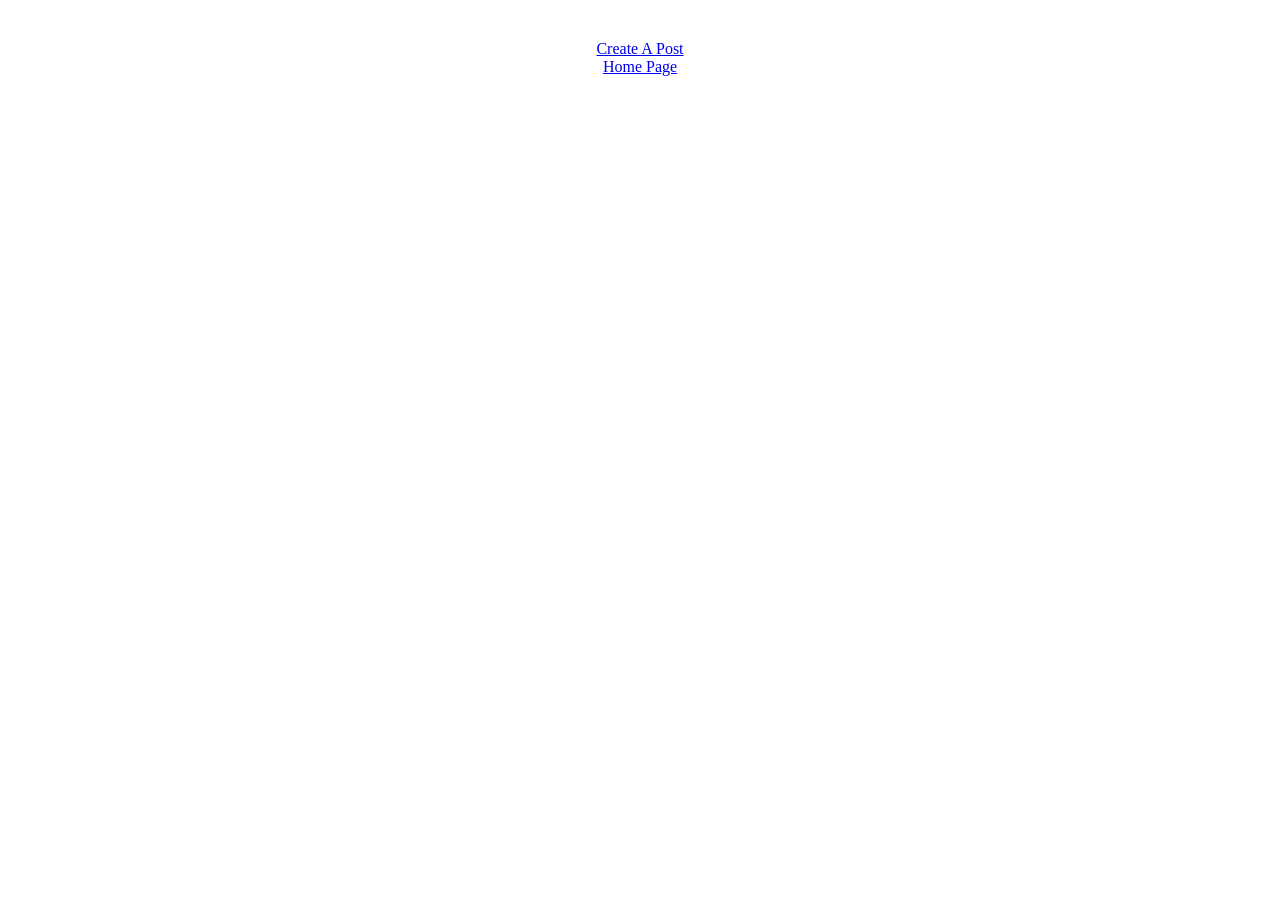
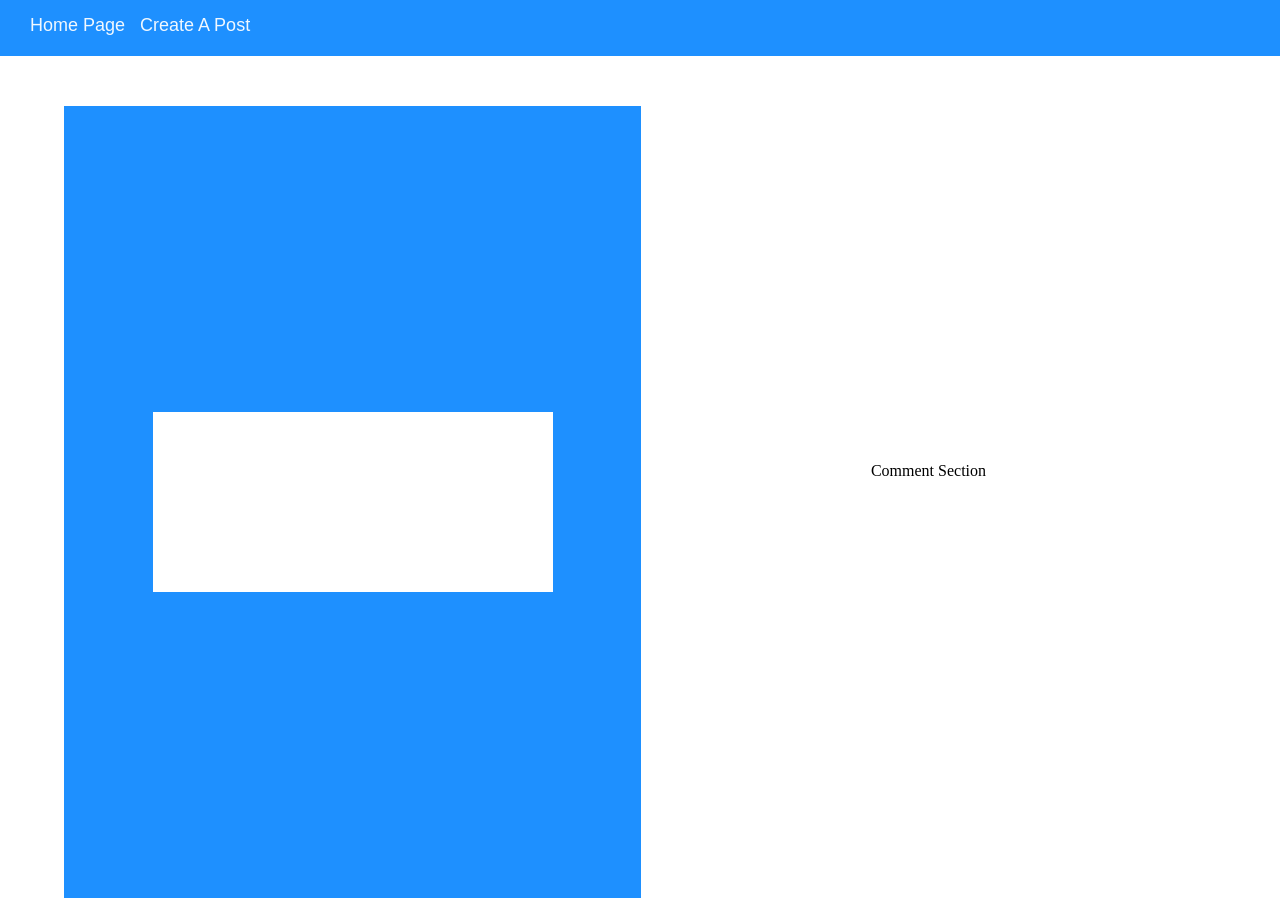
Before and after one commit to SanzharAkparaliev/MERN-APP, a React (Create React App) app in the folder client/: page /post/1 in a window 1280 px wide. Before the commit the page ends 800 px from the top, so only its background shows below. Built offline with nearby package versions, Linux system fonts and the light colour scheme; no server answers.

Commit message:
individual Pages Based on ID

```diff
--- a/client/src/App.css
+++ b/client/src/App.css
@@ -4,7 +4,33 @@
   height: auto;
   display: flex;
   align-items: center;
-  padding-top: 40px;
+
+  flex-direction: column;
+}
+.App .banner{
+  background-color:dodgerblue;
+  width: 100vw;
+  height: 2vw;
+  margin: 0px;
+  padding-top: 15px;
+  padding-bottom: 15px;
+  padding-left: 30px;
+
+}
+
+.App .banner a{
+  padding-left: 15px;
+  text-decoration: none;
+  color: aliceblue;
+  font-family: Arial, Helvetica, sans-serif;
+  font-size:large;
+}
+
+.App {
+  width: 100vw;
+  height: auto;
+  display: flex;
+  align-items: center;
   flex-direction: column;
 }
 
@@ -57,43 +83,114 @@ body {
   border-bottom-right-radius: 10px;
 }
 
+/* CREATE POST PAGE CSS */
 
-/*create post   page css */
-
-.createPostPage{
+.createPostPage {
   font-family: Arial, Helvetica, sans-serif;
   width: 100vw;
-  height: 70vw;
+  height: 70vh;
   display: flex;
   justify-content: center;
   align-items: center;
 }
-
-.formContainer{
+.formContainer {
   display: flex;
   flex-direction: column;
   justify-content: center;
   width: 500px;
   height: auto;
   padding: 20px;
-  border:5px solid dodgerblue;
+  border: 5px solid dodgerblue;
   border-radius: 5px;
 }
 
-.formContainer button{
+.formContainer #inputCreatePost {
+  height: 40px;
+  margin-top: 10px;
+  margin-bottom: 10px;
+  border: 2px solid grey;
+  border-radius: 5px;
+  padding-left: 10px;
+  font-size: 20px;
+}
+
+.formContainer button {
   margin-top: 15px;
   height: 40px;
-  border:none;
+  border: none;
   background-color: lightskyblue;
   border-radius: 5px;
   color: white;
 }
 
-.formContainer button:hover{
+.formContainer button:hover {
   cursor: pointer;
   background-color: dodgerblue;
 }
 
-span{
-  color:red
+span {
+  color: red;
 }
+
+/* NAVBAR */
+
+.navbar {
+  width: 100%;
+  height: 70px;
+  background-color: dodgerblue;
+  display: flex;
+  align-items: center;
+  font-family: Arial, Helvetica, sans-serif;
+}
+
+.navbar a {
+  margin-left: 20px;
+  text-decoration: none;
+  color: white;
+}
+
+/* INDIVIDUAL POST */
+.postPage {
+  display: flex;
+  flex-direction: row;
+
+
+}
+
+.leftSide {
+  flex: 50%;
+  height: calc(100vh - 10px);
+  display: grid;
+  place-items: center;
+  background-color: dodgerblue;
+  border: 1px solid dodgerblue;
+}
+
+.rightSide {
+  flex: 50%;
+  height: calc(100vh - 70px);
+  display: grid;
+  place-items: center;
+}
+
+.postPage {
+  width: 90vw;
+  margin-top: 50px;
+  height: 50px;
+
+
+}
+
+.postPage .leftSide
+.title,
+.footer {
+  font-size: 30px;
+  color: #fff;
+  font-family: ;
+}
+.postPage .leftSide .postText {
+  font-size: 25px;
+  background-color: #fff;
+  padding: 90px 200px;
+
+}
--- a/client/src/App.js
+++ b/client/src/App.js
@@ -2,16 +2,19 @@ import './App.css'
 import {BrowserRouter as Router,Route,Switch,Link } from "react-router-dom"
 import Home from "./pages/home"
 import CreatePost from "./pages/CreatePost"
+import Post from "./pages/Post"
 
 function App() {
   return  <div className="App">
               <Router>
-                  <Link to="/createpost">Create A Post</Link>
-                  <Link to="/">Home Page</Link>
-
-                <Switch>
+                <div className="banner">
+                     <Link to="/">Home Page</Link>
+                     <Link to="/createpost">Create A Post</Link>
+                 </div>
+               <Switch>
                   <Route path="/" exact component={Home} />
                   <Route path="/createpost" exact component={CreatePost} />
+                  <Route path="/post/:id" exact component={Post} />
                 </Switch>
               </Router>
           </div>
--- a/client/src/pages/CreatePost.js
+++ b/client/src/pages/CreatePost.js
@@ -2,9 +2,12 @@ import React from 'react'
 import {Formik,Form,Field,ErrorMessage} from "formik"
 import * as Yup from 'yup'
 import axios from "axios"
+import {useHistory} from "react-router-dom"
+
 
 
 function CreatePost() {
+    let history = useHistory()
     const initialValues = {
         title:"",
         postText:"",
@@ -19,9 +22,11 @@ function CreatePost() {
 
     const onSubmit = (data) =>{
         axios.post("http://localhost:3001/posts",data).then((response) => {
-        console.log("IT WOWKED")
+        history.push('/')
     });
     }
+
+
     return <div className="createPostPage">
                  <Formik  initialValues={initialValues} onSubmit={onSubmit} validationSchema={validationSchema}>
                      <Form className="formContainer">
--- /dev/null
+++ b/client/src/pages/Post.js
@@ -0,0 +1,28 @@
+import React from 'react'
+import {useEffect,useState} from 'react'
+import {useParams} from "react-router-dom"
+import axios from 'axios'
+
+
+function Post() {
+    let {id} = useParams()
+    const [postObject, setPostObject] = useState({})
+    useEffect(() => {
+        axios.get(`http://localhost:3001/posts/byId/${id}`).then((response) => {
+            setPostObject(response.data)
+        });
+    })
+    return (
+        <div className="postPage">
+            <div className="leftSide">
+                <div className="title">{postObject.title}</div>
+                <div className="postText">{postObject.postText}</div>
+                <div className="footer">{postObject.username}</div>
+            </div>
+            <div className="rightSide">Comment Section</div>
+
+        </div>
+    )
+}
+
+export default Post
--- a/client/src/pages/home.js
+++ b/client/src/pages/home.js
@@ -1,10 +1,12 @@
 import React from 'react'
 import axios from "axios"
 import {useEffect,useState} from "react"
+import {useHistory} from "react-router-dom"
+
 
 function Home() {
   const [listOfPosts, setListOfPosts] = useState([]);
-
+  let history = useHistory()
   useEffect(() => {
     axios.get("http://localhost:3001/posts").then((response) => {
       setListOfPosts(response.data);
@@ -14,7 +16,7 @@ function Home() {
     <div className="App">
       {listOfPosts.map((value, key) => {
         return (
-          <div className="post">
+          <div className="post" onClick={() => history.push(`/post/${value.id}`) }>
             <div className="title"> {value.title} </div>
             <div className="body">{value.postText}</div>
             <div className="footer">{value.username}</div>
```
Also changed, not shown: 1 other file (tests, documents, lock files or other folders).
